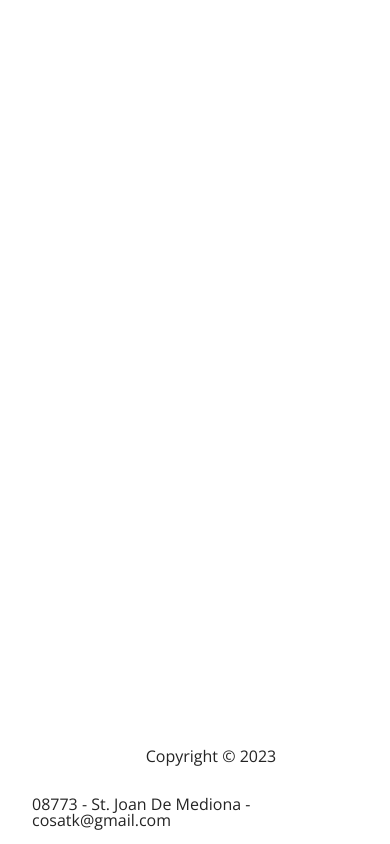
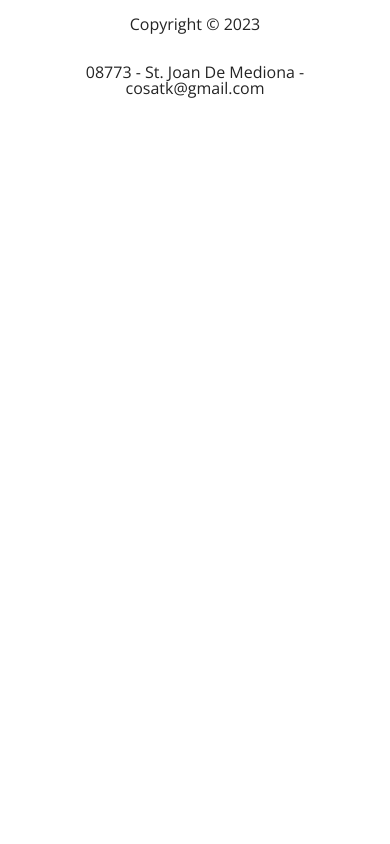
Before and after one commit to cosateca/cosatk-front, a React (Vite) app: page / in a window 390 px wide. Built offline with nearby package versions, Linux system fonts and the light colour scheme.

Commit message:
mobile version style complete

```diff
--- a/src/components/Footer/Footer.tsx
+++ b/src/components/Footer/Footer.tsx
@@ -9,9 +9,8 @@ const Footer = () => {
    flexDirection: 'column',
    alignItems: 'center',
    lineHeight:'1em',
-   position: 'absolute',
-   bottom: '0px'
-
+   textAlign:'center',
+   paddingBottom: '1em'
 
     }}>
   <p>Copyright © 2023</p>
```
